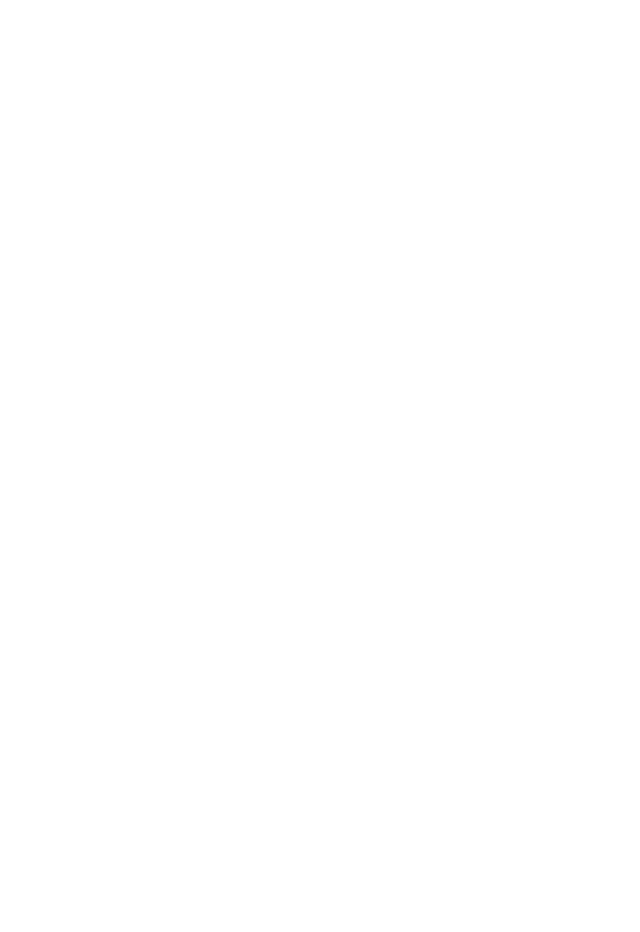
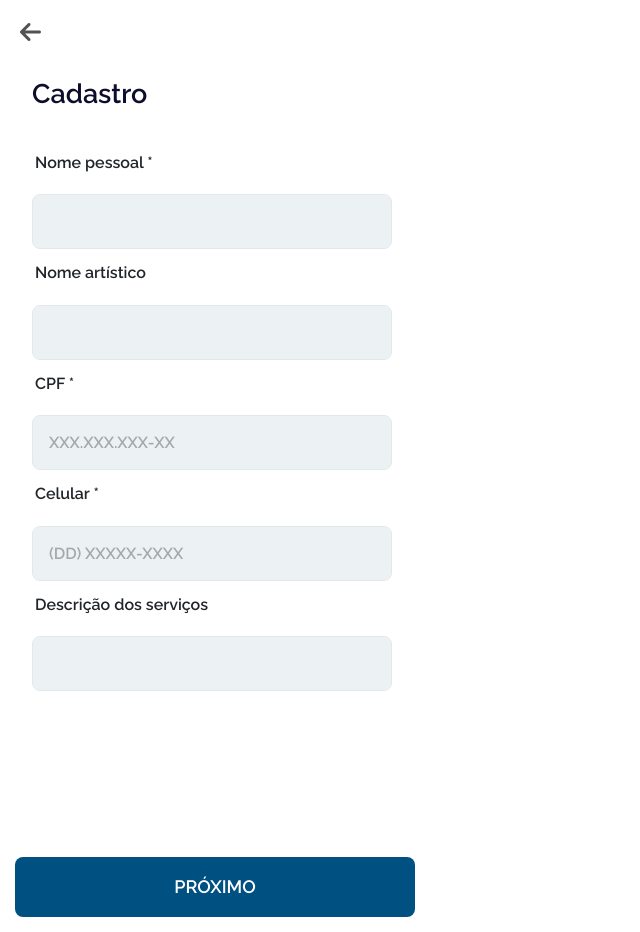
Before and after one commit to ericksoares13/INF221-COOLVERT, a Flask app: page /cadastrarMusico in a window 1280 px wide. Before the commit the part shown is empty. Shown: the whole page, without its empty margins (0-640 px from the left). Before the commit the page ends 800 px from the top, so only its background shows below. Run offline with Flask 3, Linux system fonts and the light colour scheme; some libraries are stand-ins or nearby versions.

Commit message:
Parte parcial da tela do músico

```diff
--- a/app/__init__.py
+++ b/app/__init__.py
@@ -3,10 +3,10 @@ from flask_sqlalchemy import SQLAlchemy
 
 app = Flask(__name__)
 
-app.config['SQLALCHEMY_DATABASE_URI'] = 'sqlite:///app.db'
-app.config['SQLALCHEMY_TRACK_MODIFICATIONS'] = False
+app.config["SQLALCHEMY_DATABASE_URI"] = "sqlite:///app.db"
+app.config["SQLALCHEMY_TRACK_MODIFICATIONS"] = False
 
 bd = SQLAlchemy(app)
 
 # Importar as rotas para registrar os endpoints
-from app.routes import InitialPage, Register, RegistroContratante, RegistroMusico
+from app.routes import InitialPage, Register, HirerRegister, MusicianRegister
--- /dev/null
+++ b/app/routes/MusicianRegister.py
@@ -0,0 +1,32 @@
+from app import app
+from flask import render_template, redirect, url_for
+
+
+@app.route("/cadastrarMusico", methods=["POST"])
+def cadastrar_musico():
+    nome = request.form.get("nome")
+    nome_artistico = request.form.get("nome_artistico")
+    cpf = request.form.get("cpf")
+    telefone = request.form.get("telefone")
+    descricao = request.form.get("descricao")
+
+    if cnpj != "" and not CPF().validate(cpf):
+        return render_template(
+            "hirerRegister.html",
+            error="CNPJ inválido.",
+            nome=nome,
+            cnpj=cnpj,
+            telefone=telefone,
+            cep=cep,
+            estado=estado,
+            cidade=cidade,
+            bairro=bairro,
+            numero=numero,
+            complemento=complemento,
+        )
+    return render_template("musicianRegister.html")
+
+
+@app.route("/cadastrarMusico", methods=["GET"])
+def get_cadastrar_musico():
+    return render_template("musicianRegister.html")
--- a/app/routes/RegistroMusico.py
+++ /dev/null
@@ -1,12 +0,0 @@
-from app import app
-from flask import render_template, redirect, url_for
-
-
-@app.route("/cadastrarMusico", methods=["POST"])
-def cadastrar_musico():
-    return render_template("musicianRegister.html")
-
-
-@app.route("/cadastrarMusico", methods=["GET"])
-def get_cadastrar_musico():
-    return render_template("musicianRegister.html")
--- a/app/templates/musicianRegister.html
+++ b/app/templates/musicianRegister.html
@@ -0,0 +1,195 @@
+<!DOCTYPE html>
+<html lang="pt-BR">
+<head>
+    <meta charset="UTF-8">
+    <meta name="viewport" content="width=device-width, initial-scale=1.0">
+    <title>Cadastro</title>
+    <link href="https://fonts.googleapis.com/css2?family=Raleway:wght@400;600&display=swap" rel="stylesheet">
+    <link href="https://stackpath.bootstrapcdn.com/bootstrap/4.5.2/css/bootstrap.min.css" rel="stylesheet">
+    <link href="https://cdnjs.cloudflare.com/ajax/libs/font-awesome/6.0.0-beta3/css/all.min.css" rel="stylesheet">
+    <style>
+        body, html {
+            font-family: 'Raleway', sans-serif;
+            height: 100%;
+            margin: 0;
+            display: flex;
+            flex-direction: column;
+        }
+
+        .button {
+            width: 400px;
+            height: 60px;
+            border-radius: 8px;
+            background-color: #005082;
+            color: white;
+            font-weight: 800;
+            font-size: 18px;
+            line-height: 16.44px;
+            letter-spacing: 4%;
+            text-align: center;
+            align-items: center;
+            justify-content: center;
+            margin-bottom: 15px;
+            margin-top: 150px;
+            margin-left: 15px;
+        }
+
+        .form-group {
+            width: 360px;
+            left: 32px;
+            border-radius: 8px;
+            gap: 15px;
+            display: flex;
+            flex-direction: column;
+            align-items: center;
+            box-sizing: border-box;
+            position: relative;
+        }
+
+        .form-group label {
+            font-weight: 800;
+            font-size: 16px;
+            width: 430px;
+            color: #212529;
+            line-height: 16.44px;
+            letter-spacing: 4%;
+            margin-bottom: 8px;
+            padding-left: 38px;
+        }
+
+        .form-group input {
+            height: 55px;
+            padding: 12px 16px;
+            border-radius: 8px;
+            background-color: #ECF1F4;
+            border-color: #e2e7ea;
+            box-sizing: border-box;
+            font-weight: 800;
+            font-size: 16px;
+            line-height: 16.44px;
+            letter-spacing: 4%;
+        }
+
+        .form-group input::placeholder {
+            color: rgba(0, 0, 0, 0.3);
+        }
+
+        .form-group input:focus::placeholder {
+            opacity: 0;
+        }
+
+        .back-button {
+            position: absolute;
+            top: 20px;
+            left: 20px;
+            font-size: 24px;
+            color: rgba(0, 0, 0, 0.68);
+            cursor: pointer;
+        }
+
+        h1 {
+            width: 300px;
+            height: 35px;
+            font-weight: 800;
+            font-size: 27px;
+            line-height: 28.18px;
+            color: #0E0E2C;
+            gap: 0px;
+            text-align: left;
+            margin-top: 40px;
+            margin-bottom: 40px;
+            margin-left: 32px;
+        }
+
+        .content {
+            position: relative;
+            padding-top: 40px;
+        }
+
+        .back-button {
+            position: absolute;
+            top: 20px;
+            left: 20px;
+            font-size: 24px;
+            color: rgba(0, 0, 0, 0.68);
+            cursor: pointer;
+        }
+
+        .btn-secondary {
+            background-color: #005082;
+            color: white;
+            border-radius: 8px;
+            font-weight: 100;
+            font-size: 18px;
+        }
+    </style>
+</head>
+<body>
+    <div class="content">
+        <i class="fas fa-arrow-left back-button" onclick="goBack()"></i>
+        <h1>Cadastro</h1>
+        <form action="/cadastrarContratante" method="POST">
+            <div class="form-group">
+                <label for="nome">Nome pessoal *</label>
+                <input type="text" class="form-control" id="nome" name="nome" value="{{ nome }}">
+            </div>
+            <div class="form-group">
+                <label for="nome_artistico">Nome artístico</label>
+                <input type="text" class="form-control" id="nome_artistico" name="nome_artistico" value="{{ nome_artistico }}">
+            </div>
+            <div class="form-group">
+                <label for="cpf">CPF *</label>
+                <input type="text" class="form-control" id="cpf" name="cpf" placeholder="XXX.XXX.XXX-XX" value="{{ cpf }}">
+            </div>
+            <div class="form-group">
+                <label for="telefone">Celular *</label>
+                <input type="text" class="form-control" id="telefone" name="telefone" placeholder="(DD) XXXXX-XXXX" value="{{ telefone }}">
+            </div>
+            <div class="form-group">
+                <label for="descricao">Descrição dos serviços</label>
+                <input type="text" class="form-control" id="descricao" name="descricao" value="{{ descricao }}">
+            </div>
+            <button type="submit" class="btn btn-lg button">PRÓXIMO</button>
+        </form>
+    </div>
+
+    <div class="modal fade" id="errorModal" tabindex="-1" role="dialog" aria-labelledby="errorModalLabel" aria-hidden="true">
+        <div class="modal-dialog" role="document">
+            <div class="modal-content">
+                <div class="modal-header">
+                    <h5 class="modal-title" id="errorModalLabel">Erro</h5>
+                    <button type="button" class="close" data-dismiss="modal" aria-label="Close">
+                        <span aria-hidden="true">&times;</span>
+                    </button>
+                </div>
+                <div class="modal-body" id="errorMessage"></div>
+                <div class="modal-footer">
+                    <button type="button" class="btn btn-secondary" data-dismiss="modal">Fechar</button>
+                </div>
+            </div>
+        </div>
+    </div>
+
+    <script src="https://cdnjs.cloudflare.com/ajax/libs/jquery/3.6.0/jquery.min.js"></script>
+    <script src="https://stackpath.bootstrapcdn.com/bootstrap/4.5.2/js/bootstrap.bundle.min.js"></script>
+    <script src="https://cdnjs.cloudflare.com/ajax/libs/jquery.inputmask/5.0.9/jquery.inputmask.min.js"></script>
+    <script>
+        function goBack() {
+            window.location.href = '/';
+        }
+
+        $(document).ready(function(){
+            $("#telefone").inputmask("(99) 99999-9999");
+            $("#cpf").inputmask("999.999.999-99");
+        });
+
+        document.addEventListener('DOMContentLoaded', (event) => {
+            const error = "{{ error }}";
+            if (error) {
+                document.getElementById('errorMessage').textContent = error;
+                $('#errorModal').modal('show');
+            }
+        });
+    </script>
+</body>
+</html>
```
Also changed, not shown: app/templates/hirerRegister.html (+5 -5 lines), app/routes/HirerRegister.py (renamed from app/routes/RegistroContratante.py).
